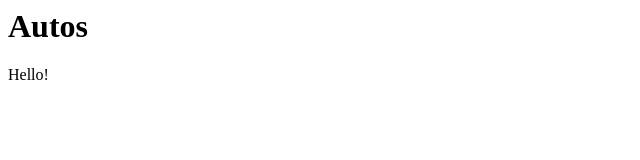
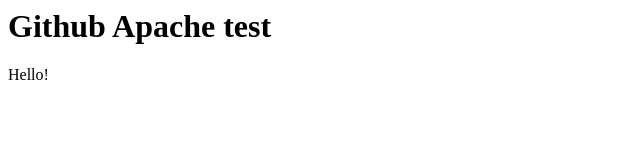
Before and after one commit to dorianSTEM/networking-apache2, a plain HTML site: page index.html in a window 1280 px wide. Shown: the whole page, without its empty margins (0-640 px from the left). Drawn offline with Linux system fonts and the light colour scheme.

Commit message:
Update index.html

```diff
--- a/index.html
+++ b/index.html
@@ -1,2 +1,2 @@
-<h1>Autos</h1>
+<h1>Github Apache test</h1>
 <p>Hello!</p>
```
